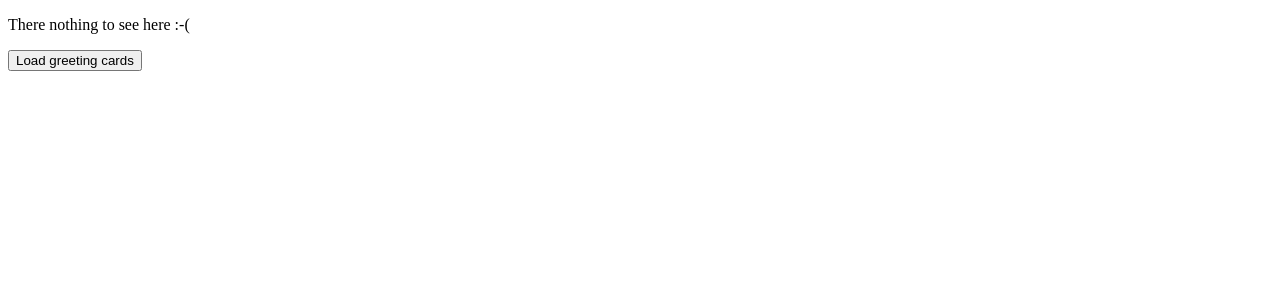
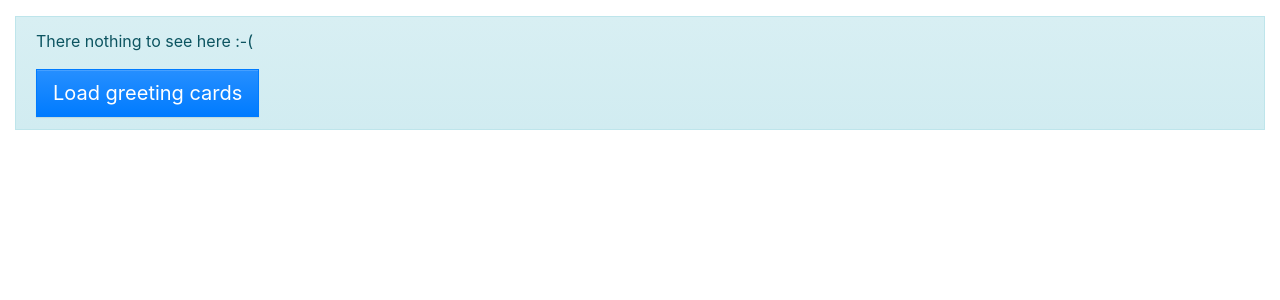
Before and after one commit to angular-for-dads/first-app, an Angular app: page / in a window 1280 px wide. Shown: the top 300 px of the page. Built offline with nearby package versions, Linux system fonts and the light colour scheme.

Commit message:
feat: Add and customize Bootstrap

```diff
--- a/angular.json
+++ b/angular.json
@@ -29,6 +29,7 @@
               "src/assets"
             ],
             "styles": [
+              "src/overrides/bootstrap/scss/bootstrap.scss",
               "src/styles.scss"
             ],
             "scripts": [],
--- a/package.json
+++ b/package.json
@@ -19,6 +19,7 @@
     "@angular/platform-browser": "~7.2.0",
     "@angular/platform-browser-dynamic": "~7.2.0",
     "@angular/router": "~7.2.0",
+    "bootstrap": "^4.3.1",
     "chance": "^1.0.18",
     "core-js": "^2.5.4",
     "rxjs": "~6.3.3",
--- a/src/app/app.component.ts
+++ b/src/app/app.component.ts
@@ -14,8 +14,10 @@ import { PersonsService } from './persons/persons.service';
 @Component({
   selector: 'ng4d-root',
   template: `
-    <ng4d-greeting-cards-list [persons]="persons$ | async" (dataRequested)="requestData()">
-    </ng4d-greeting-cards-list>
+    <main class="container-fluid">
+      <ng4d-greeting-cards-list [persons]="persons$ | async" (dataRequested)="requestData()">
+      </ng4d-greeting-cards-list>
+    </main>
   `,
 })
 export class AppComponent {
--- a/src/app/greeting-cards/greeting-cards-empty-state.component.ts
+++ b/src/app/greeting-cards/greeting-cards-empty-state.component.ts
@@ -5,10 +5,14 @@ import { Component, Output, EventEmitter } from '@angular/core';
 @Component({
   selector: 'ng4d-greeting-cards-empty-state',
   template: `
-    <p>There nothing to see here :-(</p>
-    <p>
-      <button type="button" (click)="emitDataRequested($event)">Load greeting cards</button>
-    </p>
+    <article class="alert alert-info my-3">
+      <p>There nothing to see here :-(</p>
+      <p class="mb-0">
+        <button class="btn btn-primary btn-lg" type="button" (click)="emitDataRequested($event)">
+          Load greeting cards
+        </button>
+      </p>
+    </article>
   `,
 })
 export class GreetingCardsEmptyStateComponent {
--- a/src/app/greeting-cards/greeting-cards-item.component.ts
+++ b/src/app/greeting-cards/greeting-cards-item.component.ts
@@ -8,31 +8,13 @@ import { Person } from '../persons/person.model';
 @Component({
   selector: 'ng4d-greeting-cards-item',
   template: `
-    <article>
-      <h1>Hello, I'm {{ person.name }}!</h1>
-      <p>And I'm a {{ person.age }} years old dad.</p>
+    <article class="card my-3 w-50 mx-auto">
+      <div class="card-body">
+        <h1 class="card-title h5">Hello, I'm {{ person.name }}!</h1>
+        <p class="card-text">And I'm a {{ person.age }} years old dad.</p>
+      </div>
     </article>
   `,
-  styles: [
-    `
-      article {
-        width: 30%;
-        margin: 2rem auto;
-        padding: 1rem 2rem;
-        font-family: sans-serif;
-        border: 1px solid #cccccc;
-      }
-
-      h1 {
-        font-family: serif;
-        margin: 0 0 1rem 0;
-      }
-
-      p {
-        margin: 0;
-      }
-    `,
-  ],
 })
 export class GreetingCardsItemComponent {
   @Input() person: Person;
--- /dev/null
+++ b/src/overrides/bootstrap/scss/_variables.scss
@@ -0,0 +1,5 @@
+/** @format */
+
+$enable-rounded: false;
+$enable-shadows: true;
+$enable-gradients: true;
--- /dev/null
+++ b/src/overrides/bootstrap/scss/bootstrap.scss
@@ -0,0 +1,50 @@
+/**
+ * /*!
+ * Bootstrap v4.3.1 (https://getbootstrap.com/)
+ * Copyright 2011-2019 The Bootstrap Authors
+ * Copyright 2011-2019 Twitter, Inc.
+ * Licensed under MIT (https://github.com/twbs/bootstrap/blob/master/LICENSE)
+ *
+ * @format
+ */
+
+@import '~bootstrap/scss/functions';
+
+@import '~bootstrap/scss/variables';
+@import 'variables';
+
+@import '~bootstrap/scss/mixins';
+@import '~bootstrap/scss/root';
+@import '~bootstrap/scss/reboot';
+@import '~bootstrap/scss/type';
+@import '~bootstrap/scss/images';
+@import '~bootstrap/scss/code';
+@import '~bootstrap/scss/grid';
+@import '~bootstrap/scss/tables';
+@import '~bootstrap/scss/forms';
+@import '~bootstrap/scss/buttons';
+@import '~bootstrap/scss/transitions';
+@import '~bootstrap/scss/dropdown';
+@import '~bootstrap/scss/button-group';
+@import '~bootstrap/scss/input-group';
+@import '~bootstrap/scss/custom-forms';
+@import '~bootstrap/scss/nav';
+@import '~bootstrap/scss/navbar';
+@import '~bootstrap/scss/card';
+@import '~bootstrap/scss/breadcrumb';
+@import '~bootstrap/scss/pagination';
+@import '~bootstrap/scss/badge';
+@import '~bootstrap/scss/jumbotron';
+@import '~bootstrap/scss/alert';
+@import '~bootstrap/scss/progress';
+@import '~bootstrap/scss/media';
+@import '~bootstrap/scss/list-group';
+@import '~bootstrap/scss/close';
+@import '~bootstrap/scss/toasts';
+@import '~bootstrap/scss/modal';
+@import '~bootstrap/scss/tooltip';
+@import '~bootstrap/scss/popover';
+@import '~bootstrap/scss/carousel';
+@import '~bootstrap/scss/spinners';
+@import '~bootstrap/scss/utilities';
+@import '~bootstrap/scss/print';
```
Also changed, not shown: 1 other file (tests, documents, lock files or other folders).
